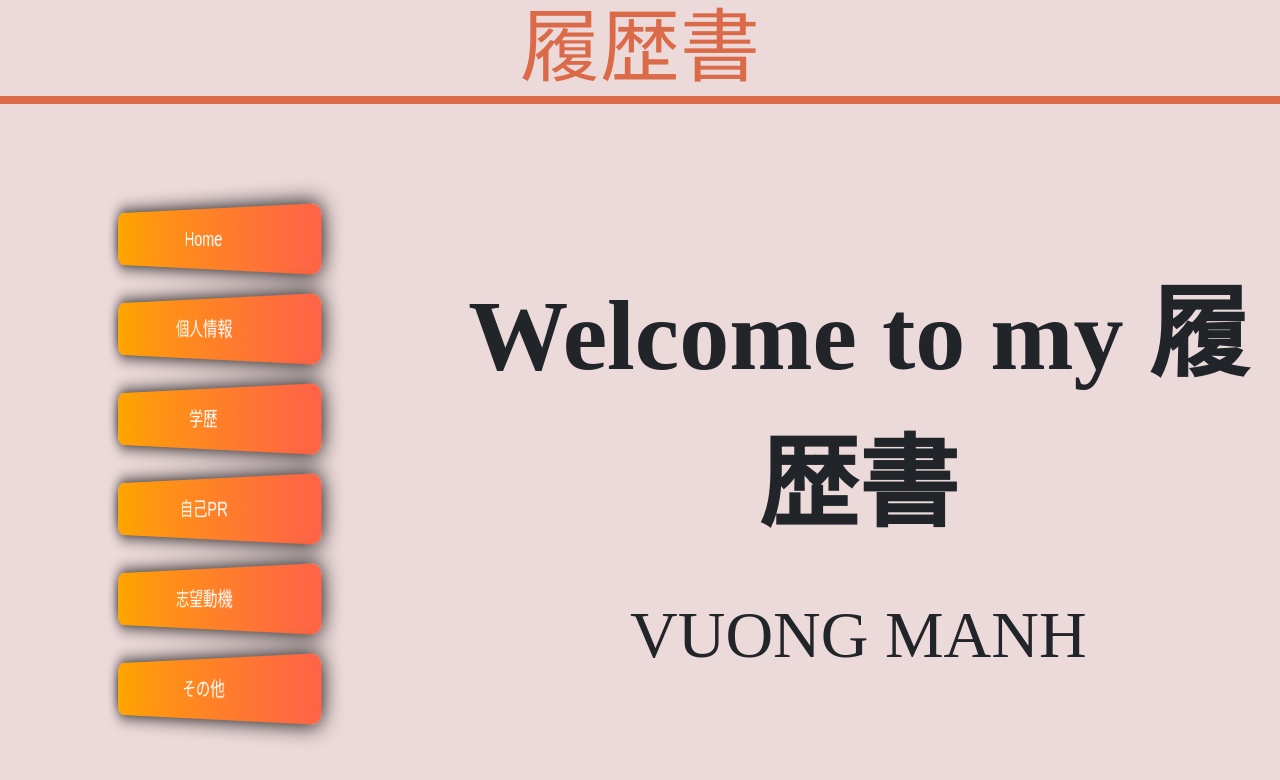
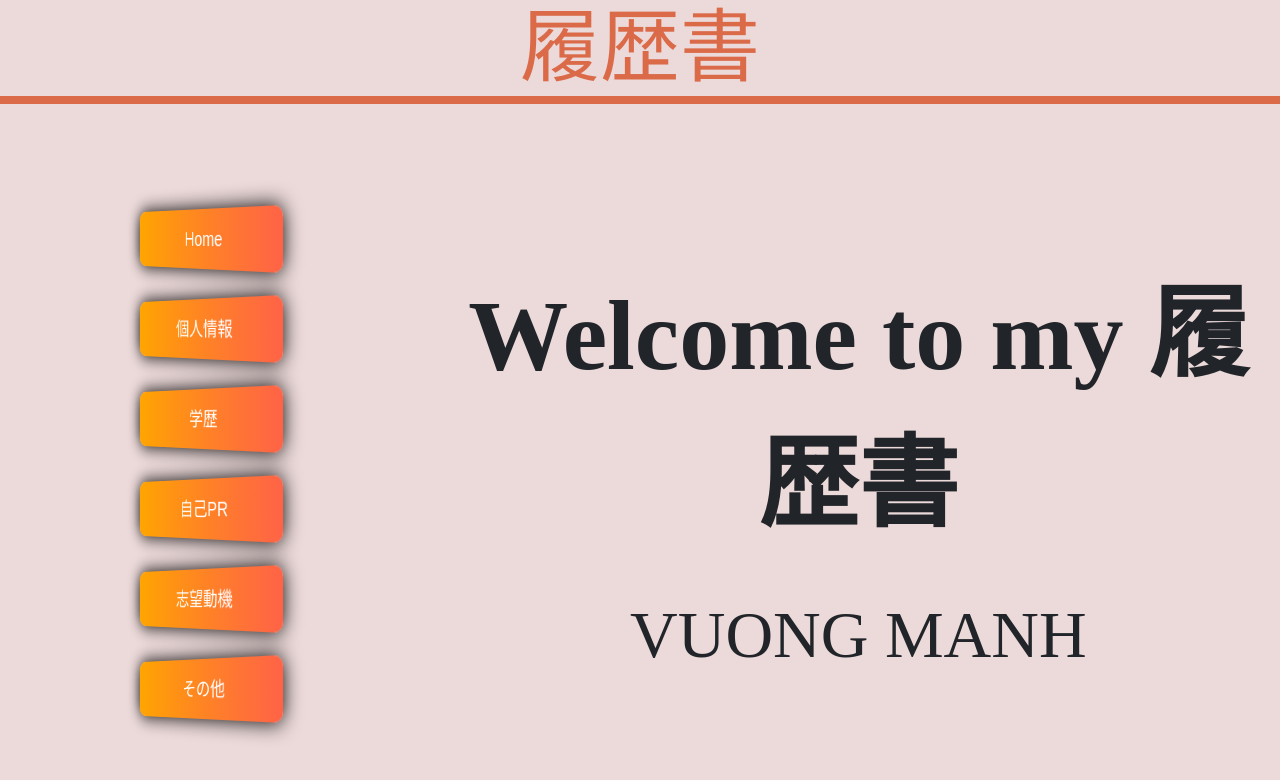
Before and after one commit to Tan998/tan-cv, a plain HTML site: page index.html in a window 1280 px wide. Drawn offline with nearby package versions, Linux system fonts and the light colour scheme; a web font is replaced by a local one.

Commit message:
Update style2.css

```diff
--- a/css/style2.css
+++ b/css/style2.css
@@ -14,7 +14,7 @@
             }
             ul li {
                 box-sizing: border-box;
-                width: 14em;
+                width: 10em;
                 height: 3em;
                 font-size: 20px;
                 border-radius: 0.5em;
```
